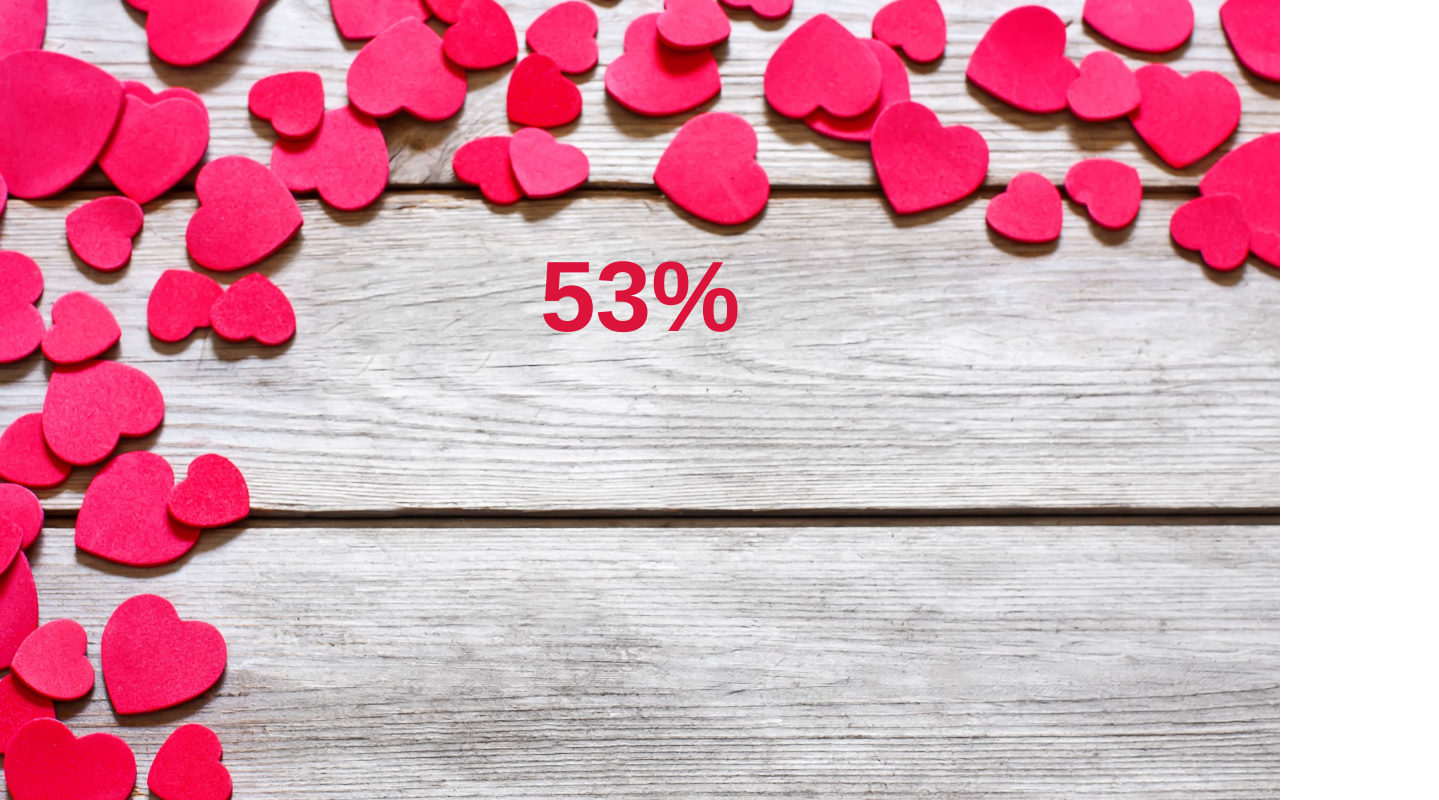
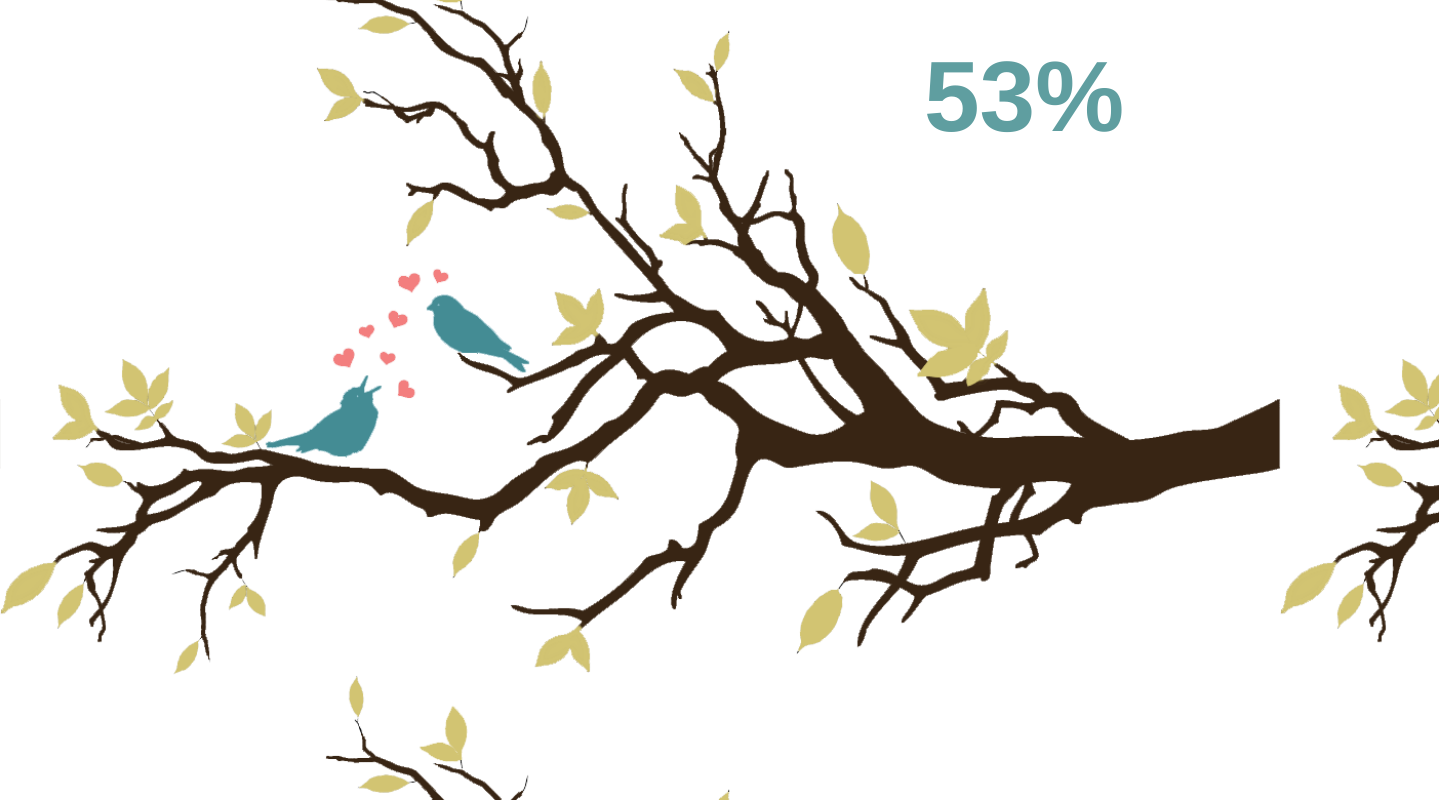
Before and after one commit to karnika1497/Love-Calculator, a plain HTML site: page prank_successful.html in a window 1280 px wide. Shown: the whole page, 1439 px wide, since content can reach past the window. Drawn offline with nearby package versions, Linux system fonts and the light colour scheme.

Commit message:
view changed

```diff
--- a/prank_successful.html
+++ b/prank_successful.html
@@ -19,8 +19,9 @@
     <style>
     	body
     	{
-    		background: url(prank.jpg);
+    		background: url(birds.png);
     		background-size: cover;
+            background-position: center;
     		text-align: center;
     	}
     	h2
@@ -53,8 +54,10 @@
     	}
     	p
     	{
-
-    		color: crimson;
+            position: relative;
+    top: -20rem;
+    right: -30%;
+    		color: cadetblue;
     		margin:225px;
     		font-size: 100px;
     	}
@@ -64,14 +67,10 @@
     	}
         @media (max-width: 500px)
 {
-    body
-        {
-            background: url(prank.jpg);
-            background-size: cover;
-            text-align: center;
-        }
+
     p
     {
+        right: 0;
         font-size: 70px;
         margin: 225px;
     }
```
Also changed, not shown: birds.png (added).
